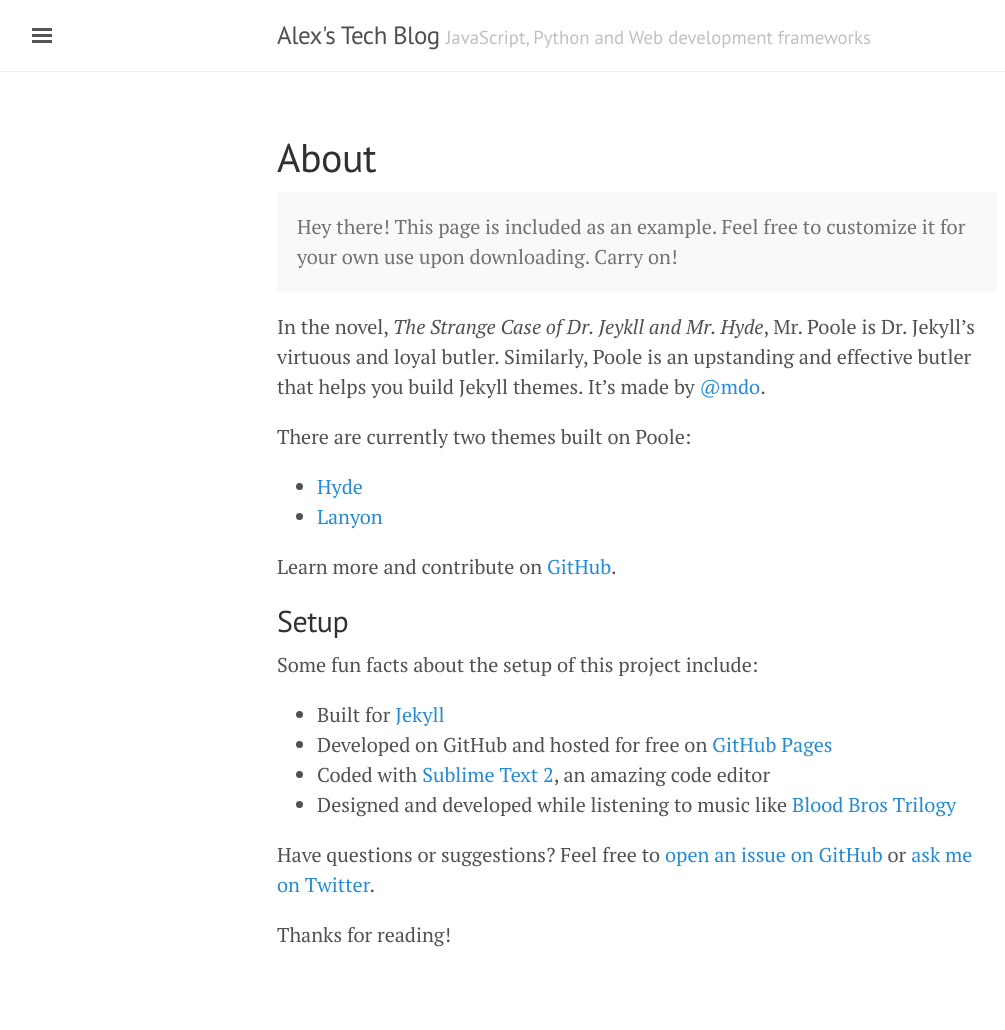
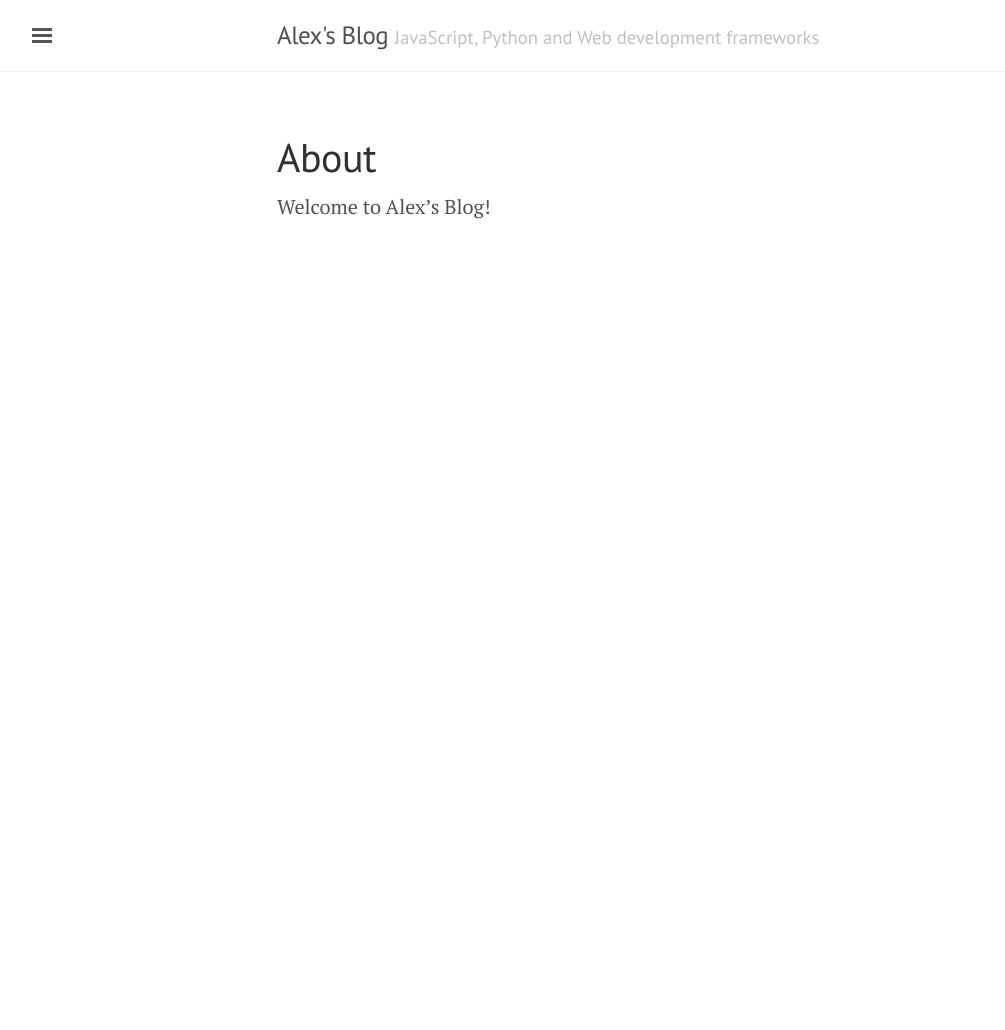
Before and after one commit to gtopia/gtopia.github.io, a Jekyll site: the page built from about.md, in a window 1280 px wide. Shown: the whole page, without its empty margins (3-1008 px from the left). Built offline with Jekyll 4.4.1, drawn with Linux system fonts in a browser that asks for light colours; after the commit the page ends 900 px from its top, so only the background shows below that.

Commit message:
Update some messages.

```diff
--- a/_config.yml
+++ b/_config.yml
@@ -5,7 +5,7 @@
 # relative_permalinks: true
 
 # Setup
-title               : Alex's Tech Blog
+title               : Alex's Blog
 tagline             : 'JavaScript, Python and Web development frameworks'
 description         : 'Articles of web development'
 url                 : http://gtopia.github.io/
@@ -17,4 +17,4 @@
 name                : 'Alex Gao'
 
 # Custom vars
-version             :             0.1.0
+version             : 0.1.0
--- a/about.md
+++ b/about.md
@@ -3,28 +3,4 @@
 title: About
 ---
 
-<p class="message">
-  Hey there! This page is included as an example. Feel free to customize it for your own use upon downloading. Carry on!
-</p>
-
-In the novel, *The Strange Case of Dr. Jeykll and Mr. Hyde*, Mr. Poole is Dr. Jekyll's virtuous and loyal butler. Similarly, Poole is an upstanding and effective butler that helps you build Jekyll themes. It's made by [@mdo](https://twitter.com/mdo).
-
-There are currently two themes built on Poole:
-
-* [Hyde](http://hyde.getpoole.com)
-* [Lanyon](http://lanyon.getpoole.com)
-
-Learn more and contribute on [GitHub](https://github.com/poole).
-
-## Setup
-
-Some fun facts about the setup of this project include:
-
-* Built for [Jekyll](http://jekyllrb.com)
-* Developed on GitHub and hosted for free on [GitHub Pages](https://pages.github.com)
-* Coded with [Sublime Text 2](http://sublimetext.com), an amazing code editor
-* Designed and developed while listening to music like [Blood Bros Trilogy](https://soundcloud.com/maddecent/sets/blood-bros-series)
-
-Have questions or suggestions? Feel free to [open an issue on GitHub](https://github.com/poole/issues/new) or [ask me on Twitter](https://twitter.com/mdo).
-
-Thanks for reading!
+Welcome to Alex's Blog!
```
Also changed, not shown: _posts/2014-01-02-introducing-lanyon.md (deleted, +0 -38 lines), LICENSE.md (deleted), README.md, _posts/2016-06-15-whats-jekyll.md (renamed from _posts/2013-12-31-whats-jekyll.md), _posts/2016-06-16-example-content.md (renamed from _posts/2014-01-01-example-content.md).
